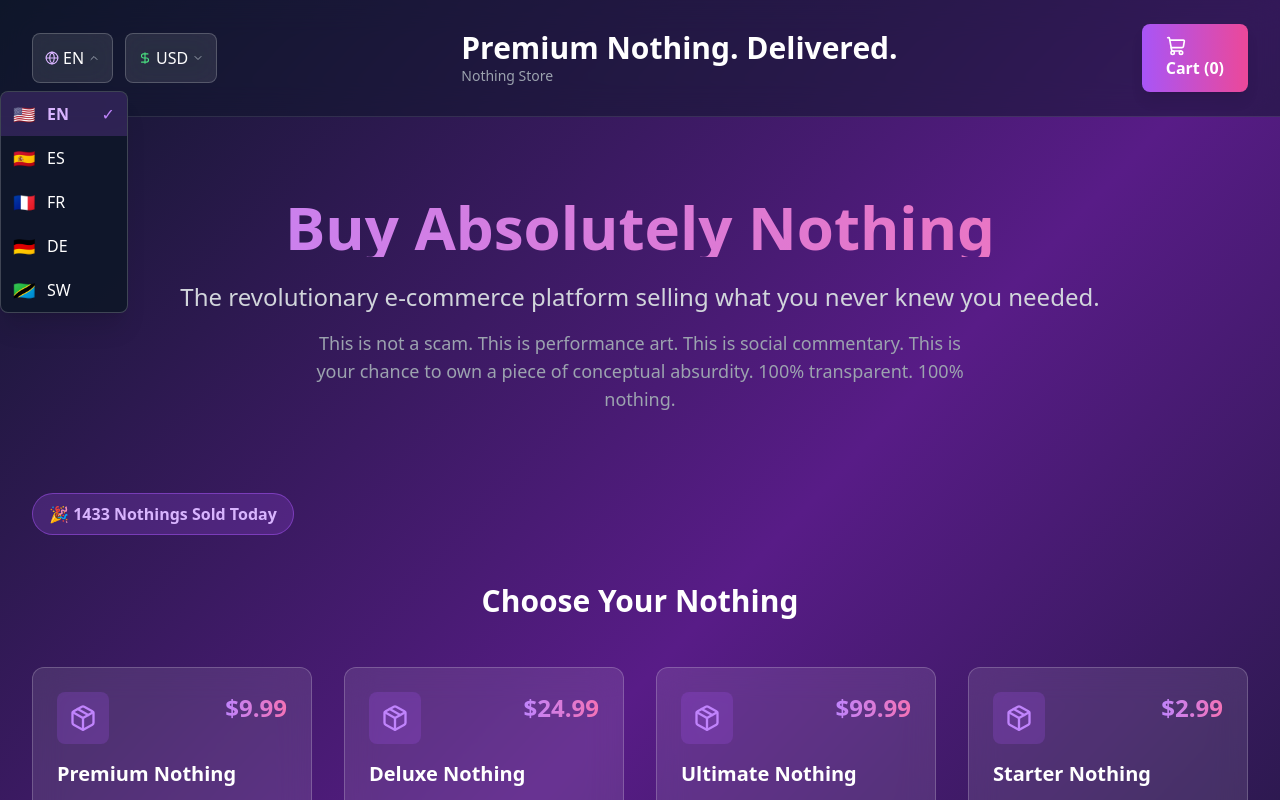
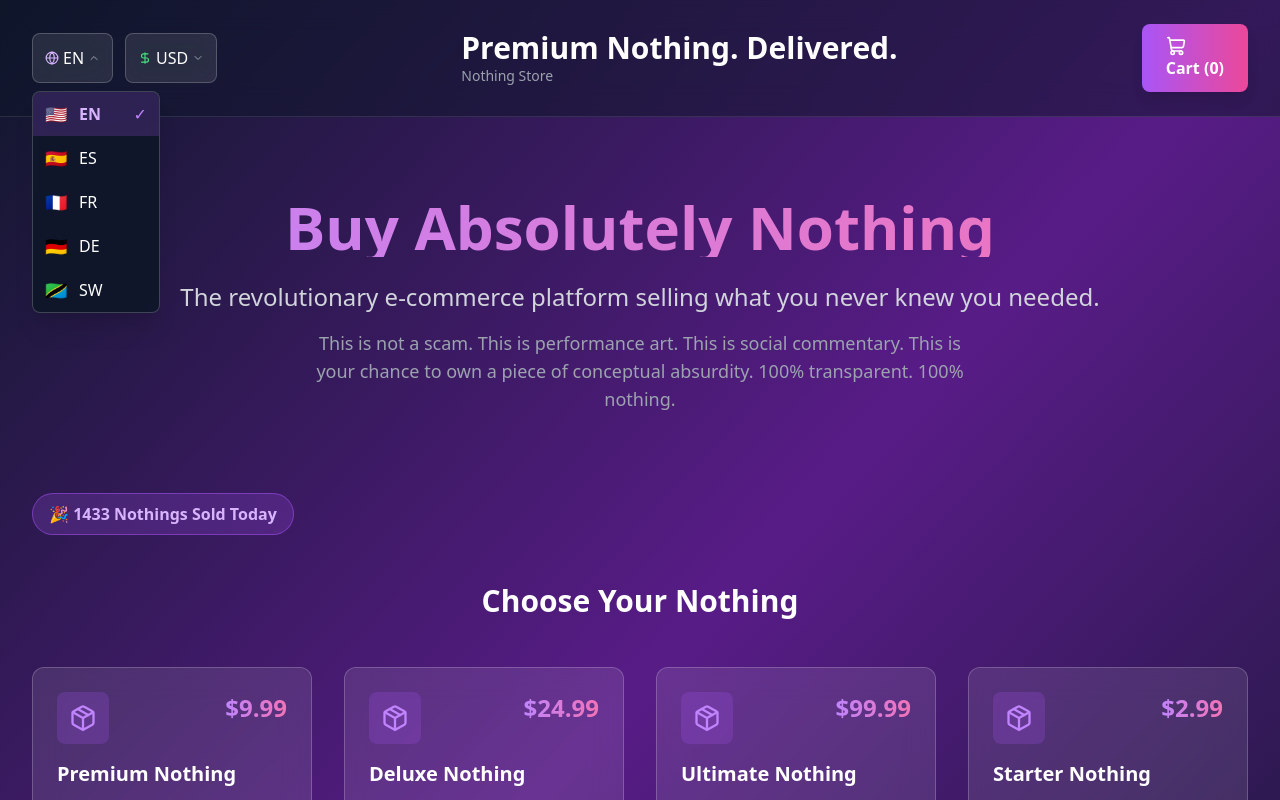
Before and after one commit to mpiima1/nothing, a Next.js app: page / in a window 1280 px wide. Both pictures are taken after a click on the button "EN". Shown: the top 800 px of the page. Built offline with nearby package versions, Linux system fonts and the light colour scheme.

Commit message:
fix: position dropdown menus directly below buttons
- Change fixed to absolute positioning
- Use top-full to position below button
- Dropdowns now open aligned with their button

```diff
--- a/components/CurrencySelector.jsx
+++ b/components/CurrencySelector.jsx
@@ -69,7 +69,7 @@ export default function CurrencySelector({ onCurrencyChange }) {
       </button>
 
       {isOpen && (
-        <div className="fixed top-auto left-0 mt-2 w-32 bg-slate-900/95 backdrop-blur-lg rounded-lg border border-white/20 shadow-xl overflow-hidden z-[100] animate-fade-in">
+        <div className="absolute top-full left-0 mt-2 w-32 bg-slate-900/95 backdrop-blur-lg rounded-lg border border-white/20 shadow-xl overflow-hidden z-[100] animate-fade-in">
           {supportedCurrencies.map((currency) => (
             <button
               key={currency.code}
--- a/components/LanguageSelector.jsx
+++ b/components/LanguageSelector.jsx
@@ -79,7 +79,7 @@ export default function LanguageSelector() {
       </button>
 
       {isOpen && (
-        <div className="fixed top-auto left-0 mt-2 w-32 bg-slate-900/95 backdrop-blur-lg rounded-lg border border-white/20 shadow-xl overflow-hidden z-[100] animate-fade-in">
+        <div className="absolute top-full left-0 mt-2 w-32 bg-slate-900/95 backdrop-blur-lg rounded-lg border border-white/20 shadow-xl overflow-hidden z-[100] animate-fade-in">
           {supportedLanguages.map((lang) => (
             <button
               key={lang.code}
```
